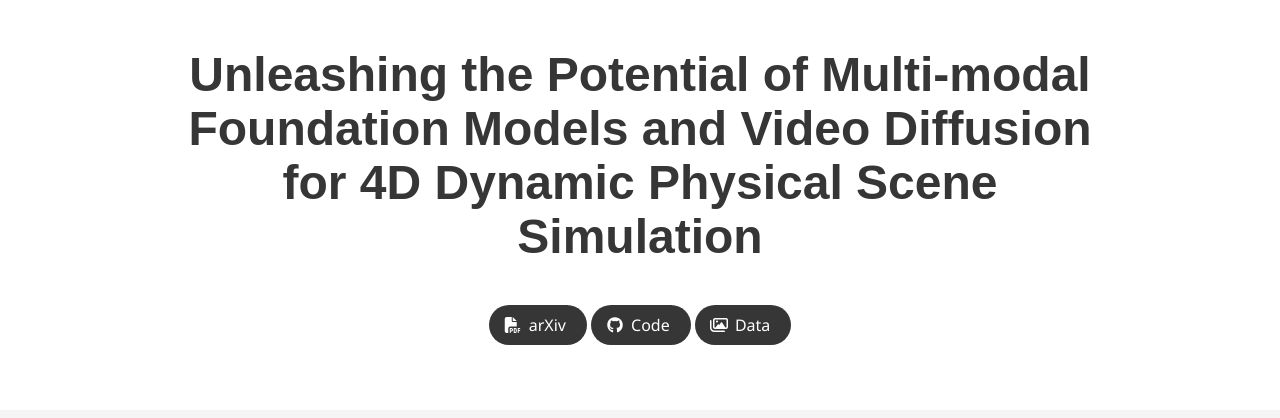
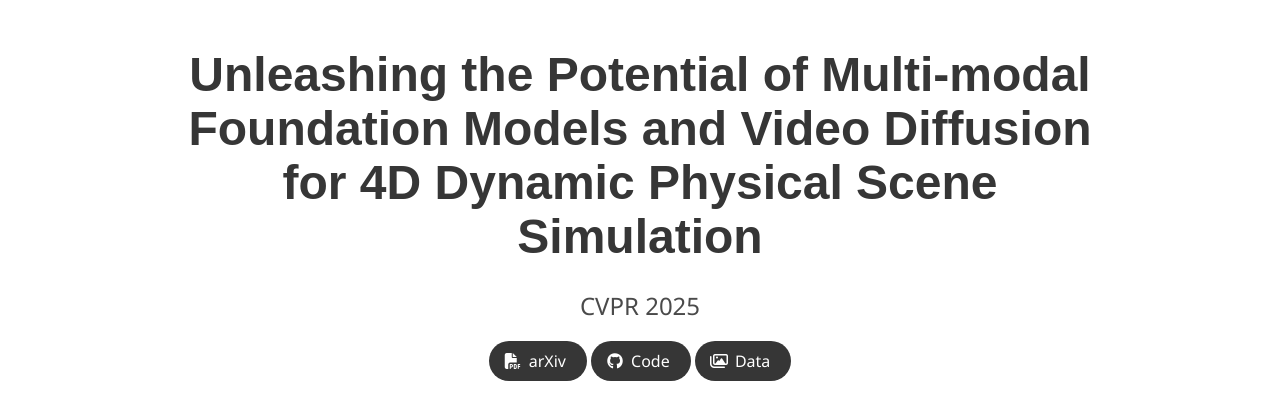
Before and after one commit to zhuomanliu/zhuomanliu.github.io, a plain HTML site: page PhysFlow/index.html in a window 1280 px wide. Shown: the top 418 px of the page. Drawn offline with nearby package versions, Linux system fonts and the light colour scheme; some icons are missing; a web font is replaced by a local one.

Commit message:
Update index.html

```diff
--- a/PhysFlow/index.html
+++ b/PhysFlow/index.html
@@ -49,6 +49,7 @@
       <div class="columns is-centered">
         <div class="column has-text-centered">
           <h1 class="title is-1 publication-title">Unleashing the Potential of Multi-modal Foundation Models and Video Diffusion for 4D Dynamic Physical Scene Simulation</h1>
+          <h1 style="font-size:1.5rem"> CVPR 2025 </h1>
           <!-- <div class="is-size-5 publication-authors">
             <span class="author-block">
               <a href=""></a><sup>1</sup>,</span>
```
